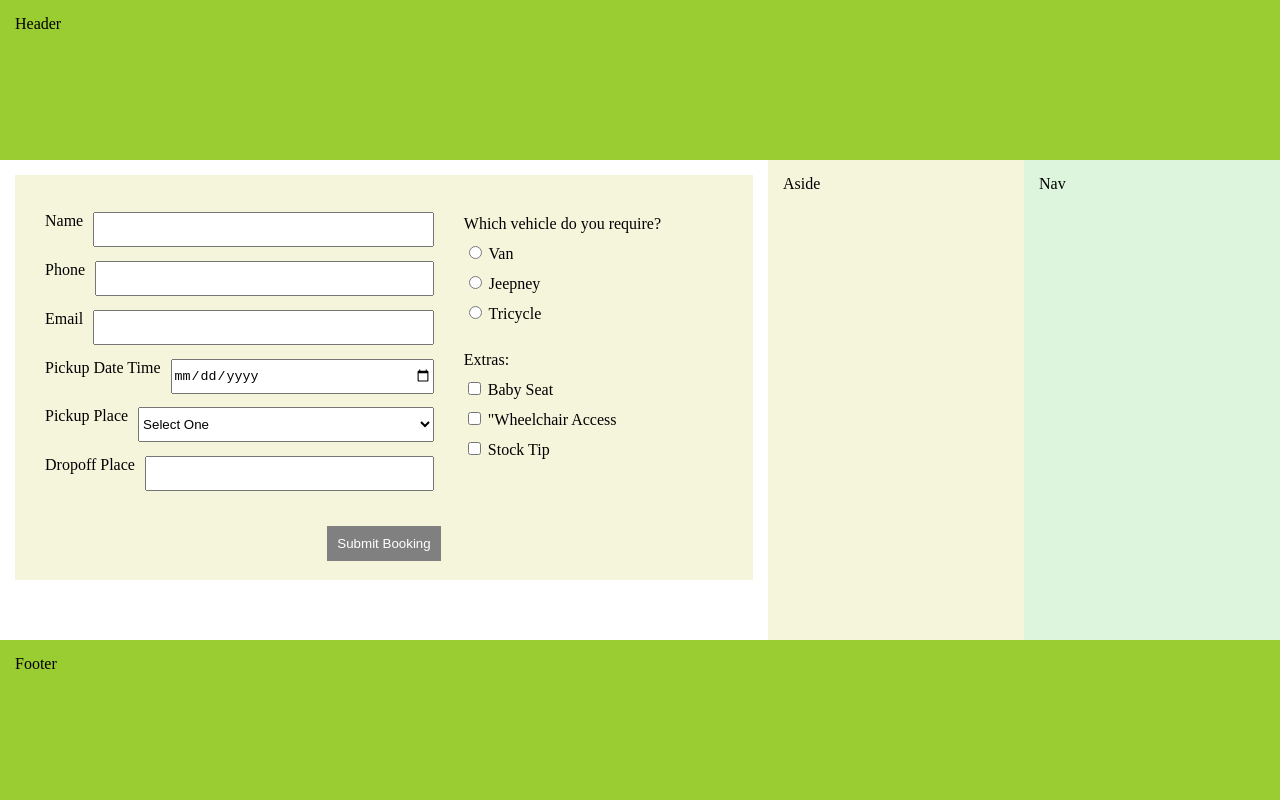
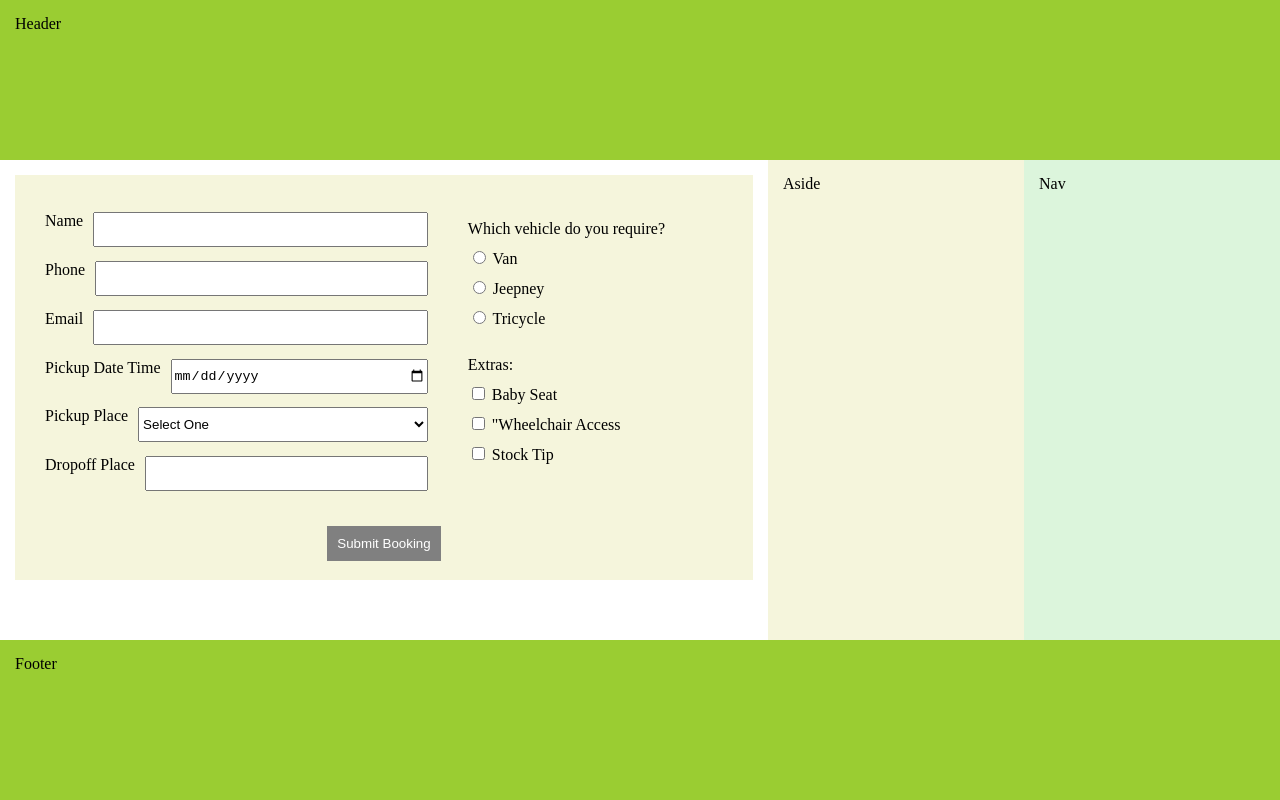
Before and after one commit to maryjanesalem/kodego-holygraillayout, a plain HTML site: page index.html in a window 1280 px wide. Drawn offline with Linux system fonts and the light colour scheme.

Commit message:
changed items spacing through flex

```diff
--- a/style.css
+++ b/style.css
@@ -39,7 +39,7 @@ article {
 
 .container {
     display: flex;
-    column-gap: 30px;
+    column-gap: 40px;
     width: 100%;
     height: 85%;
 }
@@ -86,11 +86,10 @@ form {
 
 .flex-item.right {
     width: 40%;
-    column-gap: 10px;
-    height: 100%;
+    height: 90%;
     display: flex;
     flex-direction: column;
-    gap: 10px;
+    justify-content: space-around;
     padding-top: 10px;
 }
 
```
